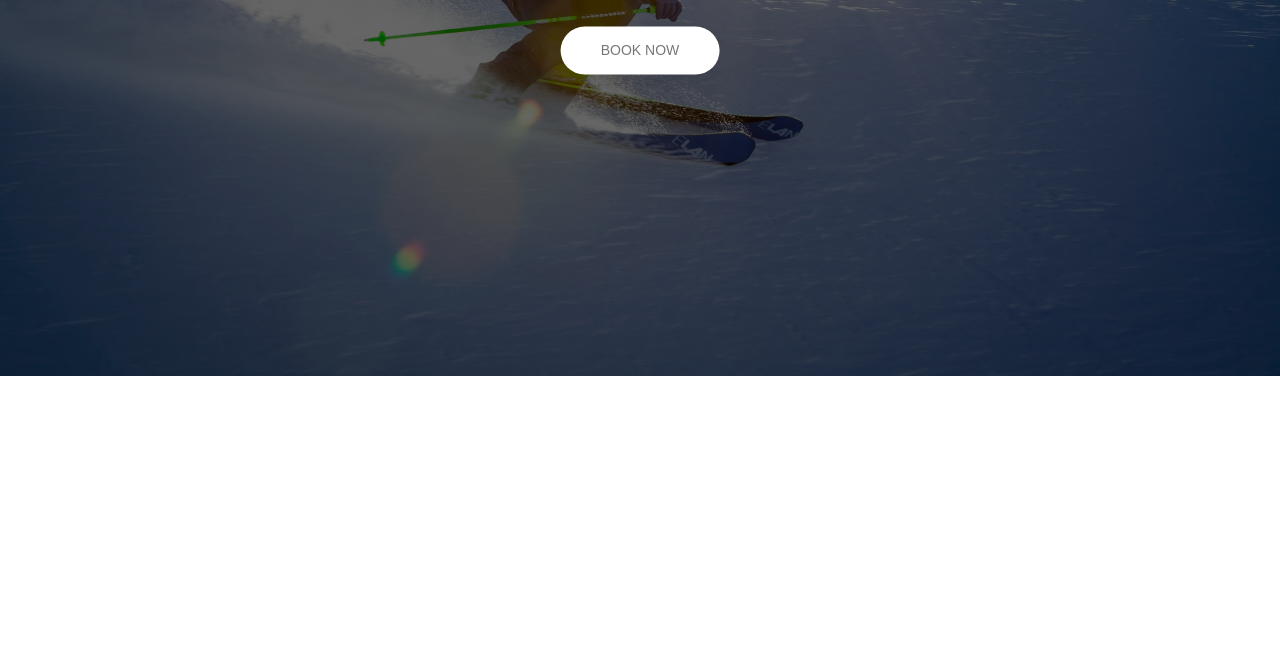
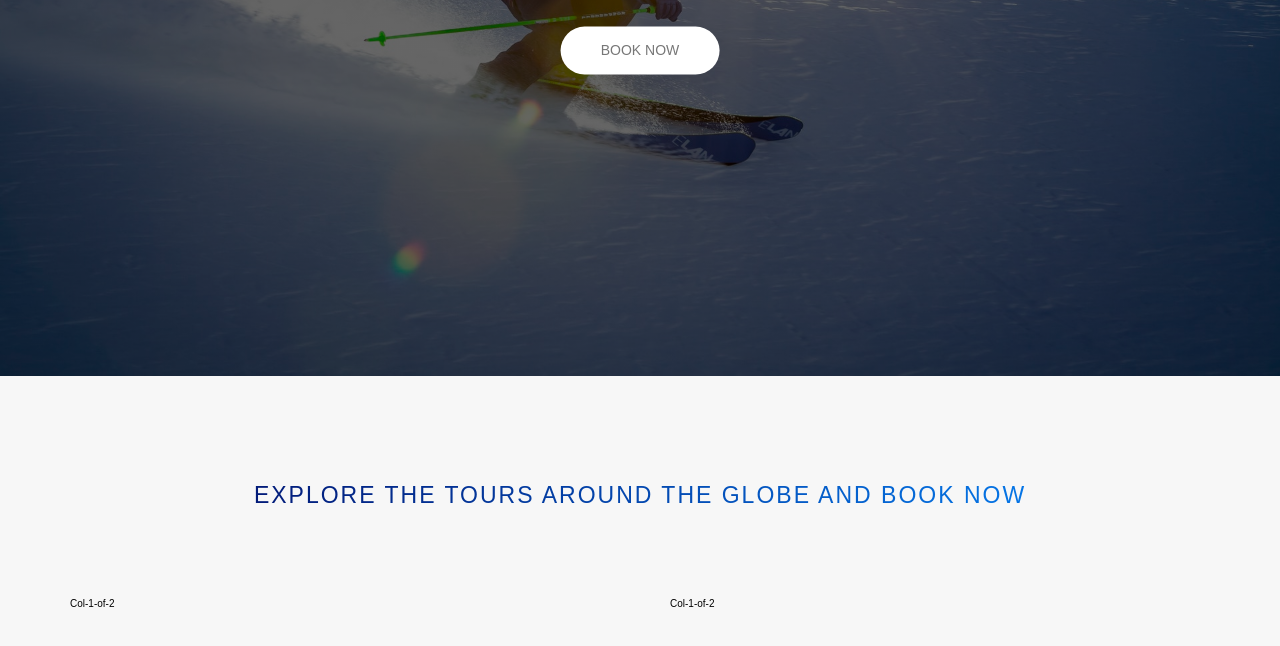
Before and after one commit to sandyM24/tourdir, a website: page index.html in a window 1280 px wide. Shown: the part 424-1070 px from the top of the page. Before the commit the page ends 800 px from the top, so only its background shows below. Drawn offline with Linux system fonts and the light colour scheme; a web font is replaced by a local one.

Commit message:
About section heading

```diff
--- a/index.html
+++ b/index.html
@@ -30,6 +30,20 @@
       </div>
     </header>
     <!-- Header End -->
+
+    <main>
+      <section class="section-about">
+        <div class="u-center-text u-margin-bottom-8">
+          <h2 class="heading-secondary">
+            Explore the tours around the globe and book now
+          </h2>
+        </div>
+        <div class="row">
+          <div class="col-1-of-2">Col-1-of-2</div>
+          <div class="col-1-of-2">Col-1-of-2</div>
+        </div>
+      </section>
+    </main>
 
     <!-- <section class="grid-test">
       <div class="row">
--- a/sass/abstract/_variables.scss
+++ b/sass/abstract/_variables.scss
@@ -2,6 +2,7 @@
 $color-dark: #000000;
 $color-light: #ffffff;
 $color-grey: #777777;
+$color-grey-light-1: #f7f7f7;
 
 // Grid
 $grid-width: 114rem; // This is width for 1140px; 1140px is trend now these days
--- a/sass/base/_typography.scss
+++ b/sass/base/_typography.scss
@@ -0,0 +1,17 @@
+.heading-secondary {
+  font-size: 2.3rem;
+  text-transform: uppercase;
+  font-weight: 400;
+  background: linear-gradient(to right, #021b79, #0575e6);
+  display: inline-block;
+  -webkit-background-clip: text;
+  background-clip: text;
+  color: transparent;
+  letter-spacing: 0.2rem;
+  transition: all 0.2s;
+
+  &:hover {
+    transform: skewX(10deg) skewY(2deg) scale(1.1);
+    text-shadow: 0.5rem 1rem 2rem rgba($color-dark, 0.2);
+  }
+}
--- a/sass/base/_utilities.scss
+++ b/sass/base/_utilities.scss
@@ -0,0 +1,6 @@
+.u-center-text {
+  text-align: center;
+}
+.u-margin-bottom-8 {
+  margin-bottom: 8rem;
+}
--- a/sass/layout/_grid.scss
+++ b/sass/layout/_grid.scss
@@ -1,6 +1,5 @@
 .row {
   max-width: $grid-width;
-  background-color: #eeeeee;
   margin: 0 auto;
 
   &:not(:last-child) {
@@ -11,7 +10,6 @@
 
   // Attribute selector ^ start, $ end, * anywhere
   [class^='col-'] {
-    background-color: red;
     float: left; // b/c of float left height of row is collapsed so we have to use clearfix hack.
 
     &:not(:last-child) {
--- a/sass/pages/_home.scss
+++ b/sass/pages/_home.scss
@@ -0,0 +1,4 @@
+.section-about {
+  background-color: $color-grey-light-1;
+  padding: 10rem 0;
+}
```
Also changed, not shown: css/style.css.
